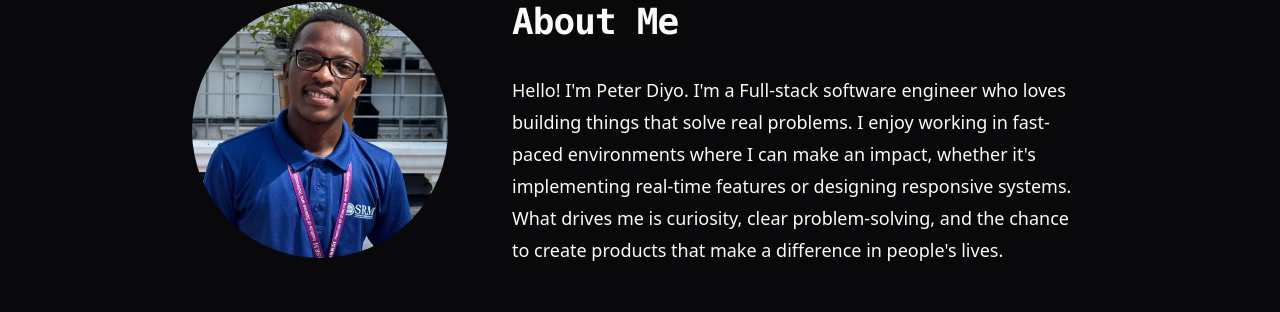
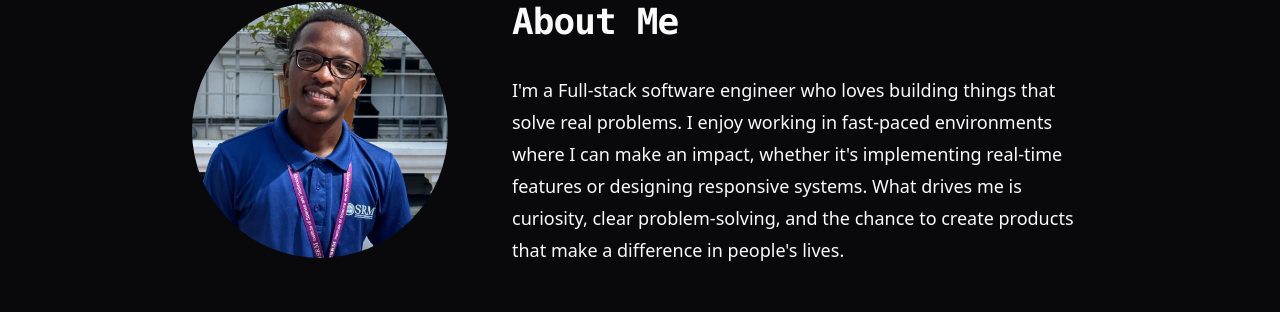
Before and after one commit to PeterDiyo/Portfolio, a Next.js app: page /about in a window 1280 px wide. Shown: the part 170-482 px from the top of the page. Built offline with nearby package versions, Linux system fonts and the light colour scheme; no server answers.

Commit message:
Updated about section

```diff
--- a/src/app/about/page.tsx
+++ b/src/app/about/page.tsx
@@ -76,13 +76,13 @@ export default function AboutPage() {
                 className="prose prose-lg dark:prose-invert"
               >
                 <p>
-                  Hello! I'm Peter Diyo. I'm a Full-stack software engineer who
-                  loves building things that solve real problems. I enjoy
-                  working in fast-paced environments where I can make an impact,
-                  whether it's implementing real-time features or designing
-                  responsive systems. What drives me is curiosity, clear
-                  problem-solving, and the chance to create products that make a
-                  difference in people's lives.
+                  I'm a Full-stack software engineer who loves building things
+                  that solve real problems. I enjoy working in fast-paced
+                  environments where I can make an impact, whether it's
+                  implementing real-time features or designing responsive
+                  systems. What drives me is curiosity, clear problem-solving,
+                  and the chance to create products that make a difference in
+                  people's lives.
                 </p>
               </motion.div>
             </div>
```
